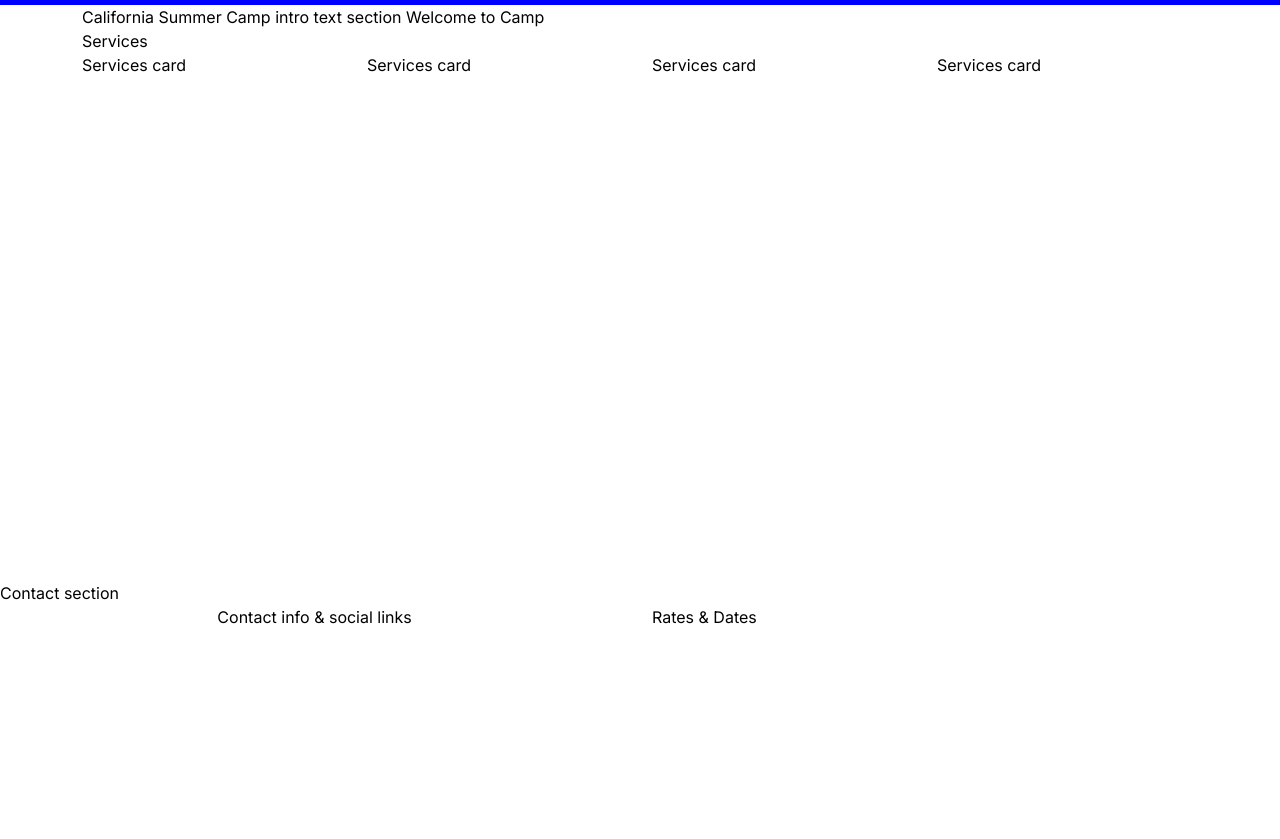
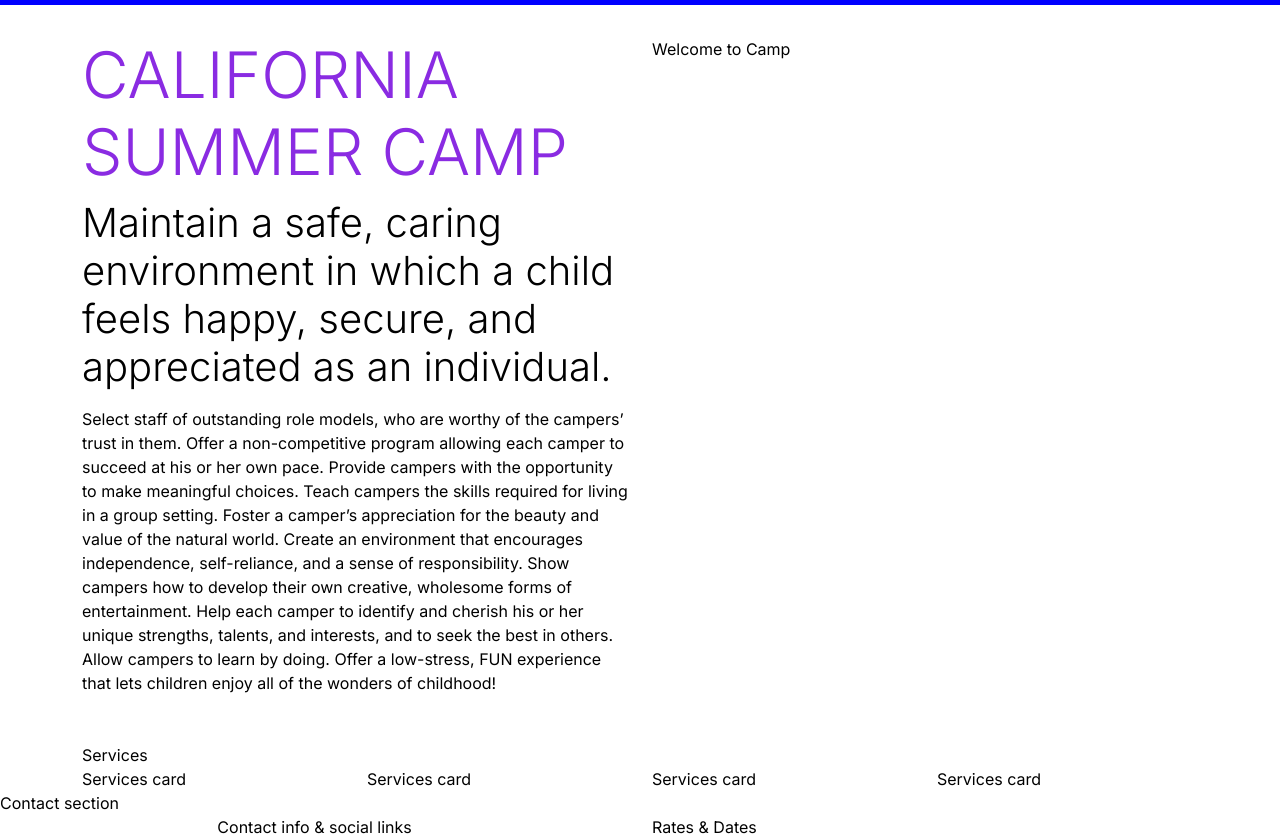
Before and after one commit to TimurShomakhov2/California-Summer-Camp, a plain HTML site: page index.html in a window 1280 px wide. Shown: the part 171-1010 px from the top of the page. Before the commit the page ends 800 px from the top, so only its background shows below. Drawn offline with nearby package versions, Linux system fonts and the light colour scheme.

Commit message:
Adding the header text

```diff
--- a/assets/css/style.css
+++ b/assets/css/style.css
@@ -1,7 +1,7 @@
 /* Google Fonts */
 @import url('https://fonts.googleapis.com/css2?family=Inter:ital,opsz,wght@0,14..32,100..900;1,14..32,100..900&display=swap');
 
-
+/* Global styles */
 
 body {
     font-family: "Inter", sans-serif;
@@ -11,6 +11,12 @@ body {
 h1 {
     font-family: "Inter", sans-serif;
     color: blueviolet;
+    text-transform: uppercase;
+}
+
+.section {
+    margin-top: 2rem;
+    margin-bottom: 2rem;
 }
 
 /* Navbar */
@@ -20,6 +26,12 @@ h1 {
 
 #navbar .logo {
     width: 150px;
+}
+
+/* Header */
+
+#header .lead {
+    font-family: "Inter", sans-serif;
 }
 
 /* Grid visualisation CSS for testing */
--- a/index.html
+++ b/index.html
@@ -49,9 +49,25 @@
         </div>
     </nav>
 
-    <header class="container">
-        <row class="col-12 col-xl-6">California Summer Camp intro text section</row>
-        <row class="col-12 col-xl-6">Welcome to Camp</row>
+    <!-- Header -->
+    <header id="header" class="container section">
+        <div class="row">
+            <div class="col-12 col-xl-6 text-center text-xl-start">
+                <h1 class="display-3">California Summer Camp</h1>
+                <p class="lead display-6 sub-heading-color">Maintain a safe, caring environment in which a child feels happy, secure, and appreciated as an individual.</p>
+                    <p class="my4">Select staff of outstanding role models, who are worthy of the campers’ trust in them.
+                    Offer a non-competitive program allowing each camper to succeed at his or her own pace.
+                    Provide campers with the opportunity to make meaningful choices.
+                    Teach campers the skills required for living in a group setting.
+                    Foster a camper’s appreciation for the beauty and value of the natural world.
+                    Create an environment that encourages independence, self-reliance, and a sense of responsibility.
+                    Show campers how to develop their own creative, wholesome forms of entertainment.
+                    Help each camper to identify and cherish his or her unique strengths, talents, and interests, and to seek the best in others.
+                    Allow campers to learn by doing.
+                    Offer a low-stress, FUN experience that lets children enjoy all of the wonders of childhood!</p>
+            </div>
+            <div class="col-12 col-xl-6">Welcome to Camp</div>
+        </div>
     </header>
 
     <main>
```
